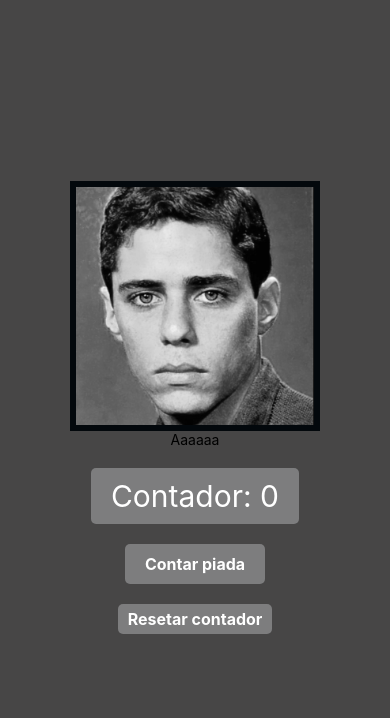
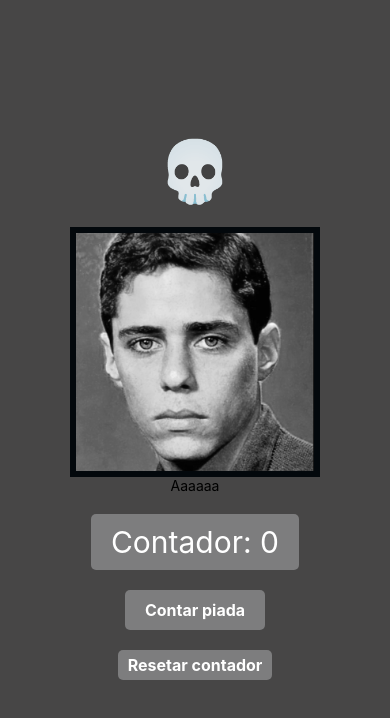
Before and after one commit to h-and-rod/estudos-react-native, a React Native app in the folder state-management/: screen / in a window 390 px wide. Shown: the top 718 px of the page. Built offline with nearby package versions, Linux system fonts and the light colour scheme.

Commit message:
study(state-management): adiciona emogis dinâmicos de acordo com o valor de taFeliz

```diff
--- a/state-management/App.tsx
+++ b/state-management/App.tsx
@@ -25,6 +25,7 @@ export default function App() {
 
   return (
     <View style={[styles.container, {backgroundColor: taFeliz?'#4b83f4':'#474646'}]}>
+      <Text style={styles.emogis}>{taFeliz?"😂😂😂":"💀"}</Text>
       <TouchableOpacity onPress={handleHumor}>
         <Image
           style={[
@@ -107,5 +108,9 @@ const styles = StyleSheet.create({
     color: '#d6ff1e',
     fontSize: 40,
     fontWeight: 'bold'
+  },
+  emogis: {
+    fontSize: 60,
+    marginBottom: 20
   }
 });
```
